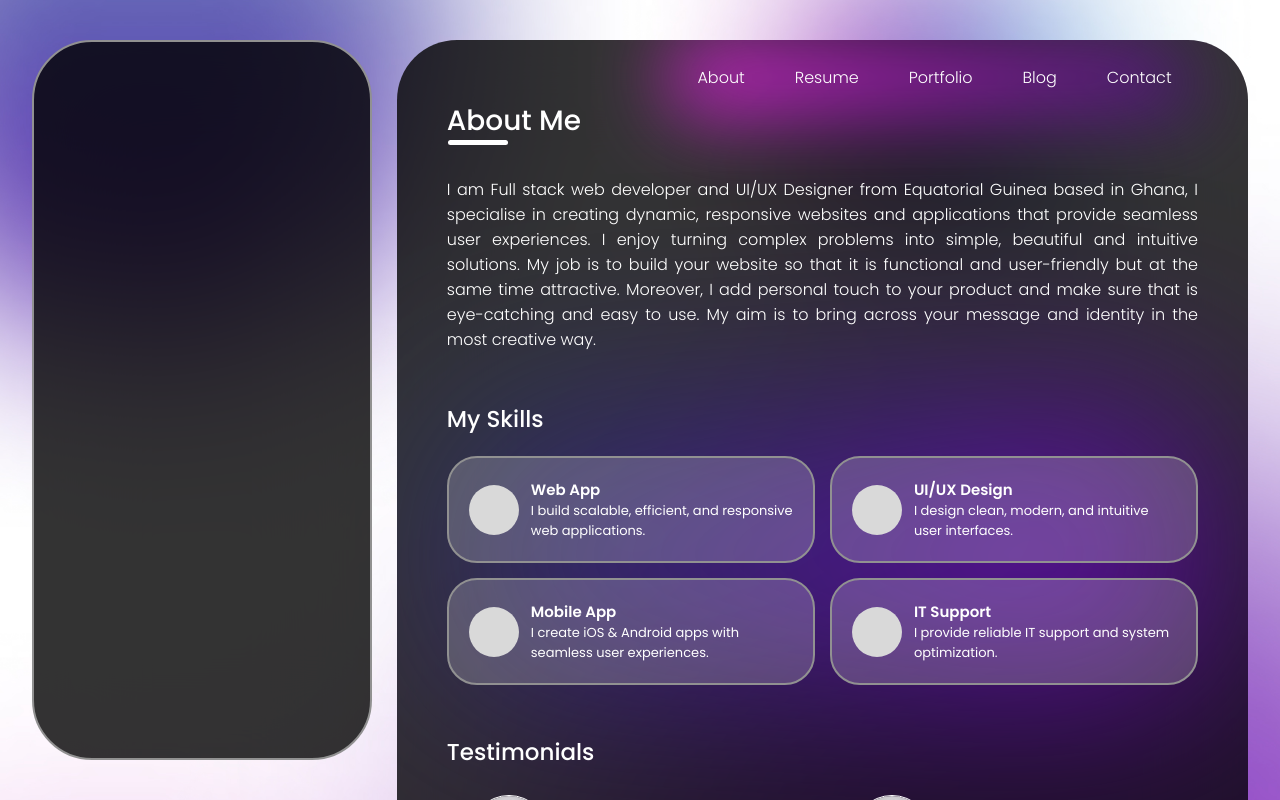
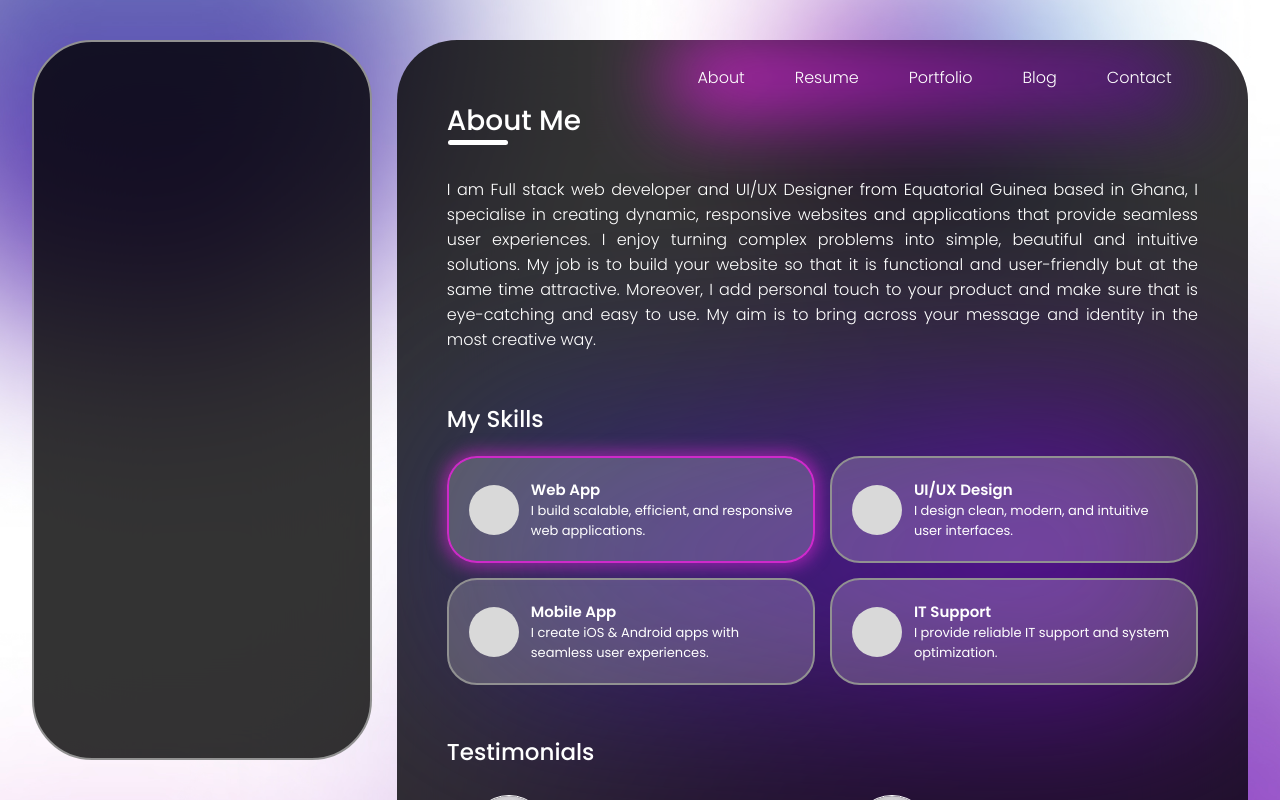
Before and after one commit to NapiTech-dev/my-portfolio, a React (Vite) app: page / in a window 1280 px wide. In both pictures the pointer is over the element 630 px from the left and 509 px from the top of the page. Shown: the top 800 px of the page. Built offline with nearby package versions, Linux system fonts and the light colour scheme.

Commit message:
added glow effect in skill boxes

```diff
--- a/src/styles/SkillSection.css
+++ b/src/styles/SkillSection.css
@@ -37,6 +37,13 @@
   gap: 12px;
   border: 2px solid #919191;
   border-radius: 30px;
+  cursor: pointer;
+  transition: box-shadow 0.2s ease, border-color 0.2s ease;
+}
+
+.skill-box:hover {
+  border-color: rgba(220, 38, 211, 0.9);
+  box-shadow: 0 0 15px 5px rgb(220, 38, 211, 0.5);
 }
 
 .icon-background {
--- a/src/styles/TestimonialSection.css
+++ b/src/styles/TestimonialSection.css
@@ -24,6 +24,7 @@
   gap: 12px;
   border: 2px solid #919191;
   border-radius: 30px;
+  cursor: pointer;
 }
 
 .tesimony-image-box {
```
